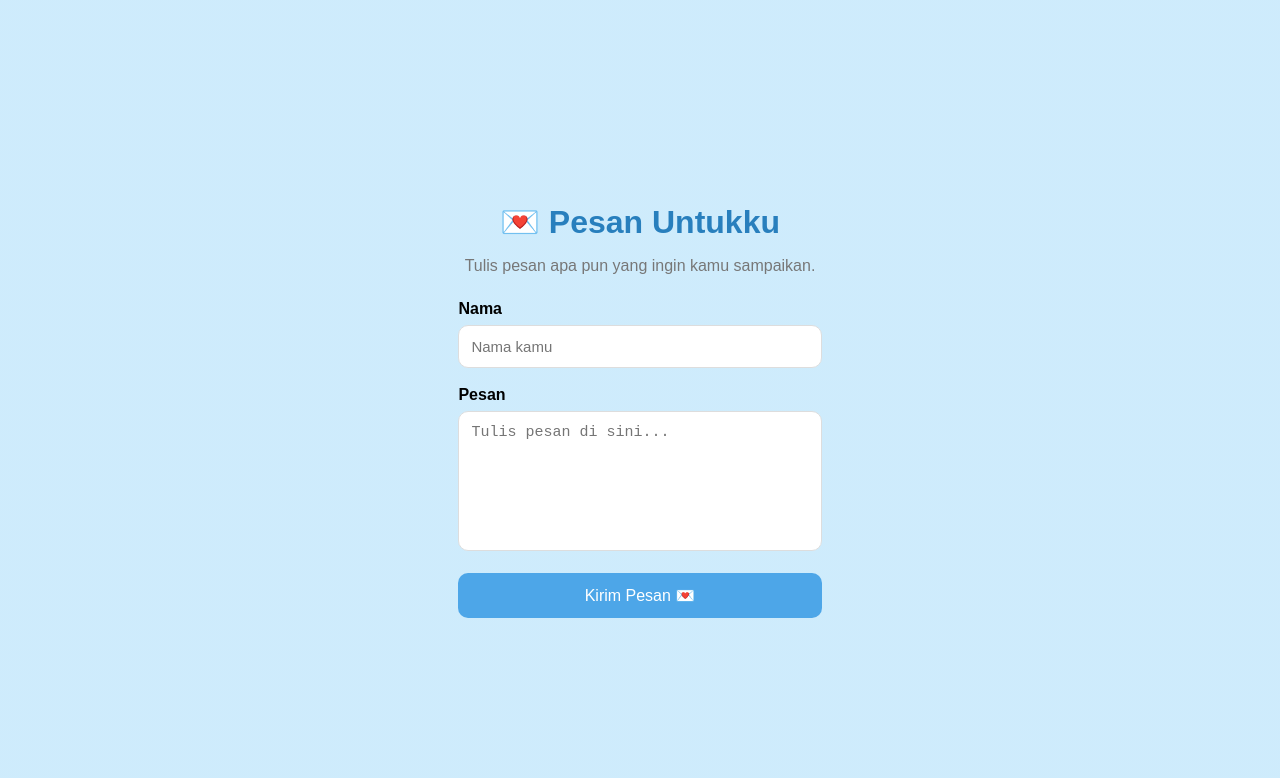
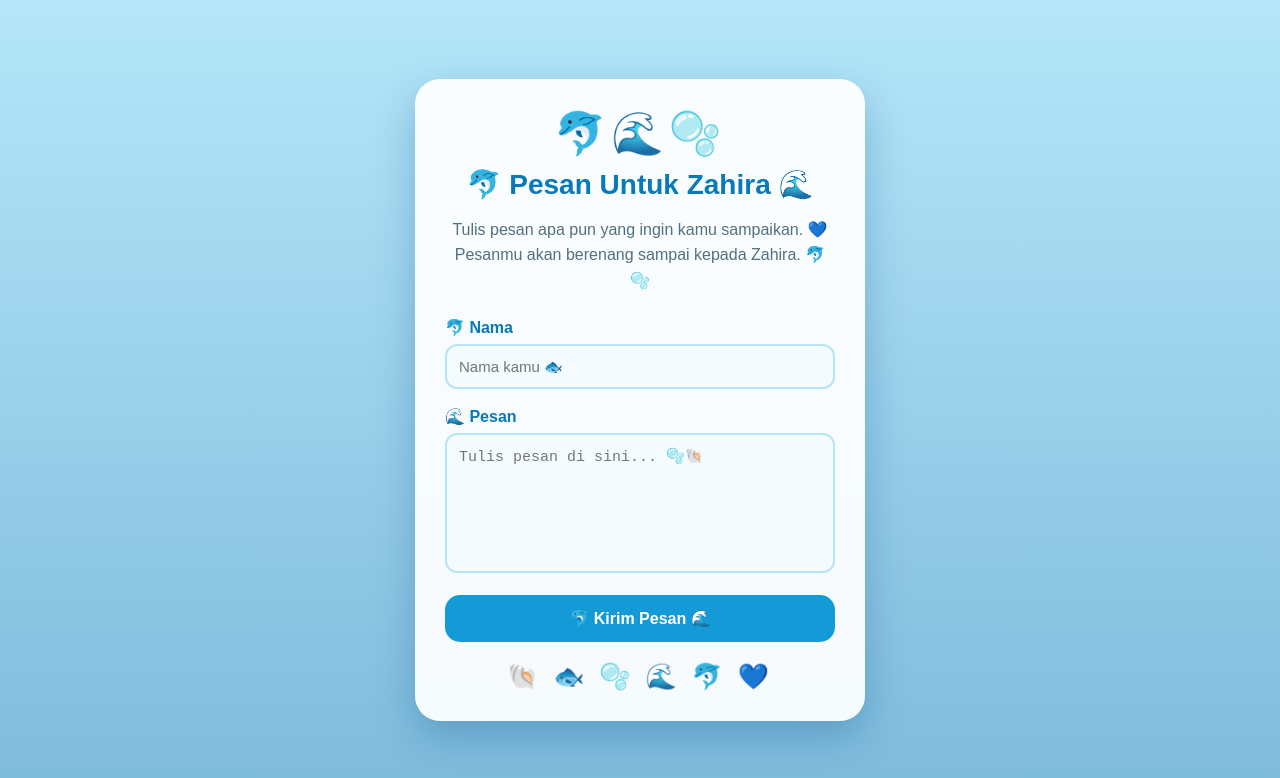
Before and after one commit to zahirashi/pesan-anonim, a plain HTML site: page index.html in a window 1280 px wide. Drawn offline with Linux system fonts and the light colour scheme.

Commit message:
Update title and styling for message page

```diff
--- a/index.html
+++ b/index.html
@@ -3,69 +3,105 @@
 <head>
   <meta charset="UTF-8">
   <meta name="viewport" content="width=device-width, initial-scale=1.0">
-  <title>Pesan Untukku 💌</title>
+
+  <title>Pesan Untuk Zahira 🐬🌊</title>
 
   <style>
+    * {
+      box-sizing: border-box;
+    }
+
     body {
       margin: 0;
       min-height: 100vh;
+
       display: flex;
       justify-content: center;
       align-items: center;
+
       font-family: Arial, sans-serif;
 
-  background: #dff3ff url("lumbalumba.jpg") center/cover fixed;
-}
-
-  background-size: cover;
-  background-position: center;
-  background-attachment: fixed;
-}
-
       background:
-    linear-gradient(rgba(210, 240, 255, 0.55), rgba(210, 240, 255, 0.55)),
+        linear-gradient(
+          rgba(120, 210, 245, 0.55),
+          rgba(20, 130, 190, 0.55)
+        ),
         url("lumbalumba.jpg");
 
       background-size: cover;
       background-position: center;
       background-attachment: fixed;
+
+      padding: 20px;
     }
 
     .container {
       width: 90%;
       max-width: 450px;
-      background: rgba(255, 255, 255, 0.92);
+
+      background: rgba(255, 255, 255, 0.93);
+
       padding: 30px;
-      border-radius: 20px;
-      box-shadow: 0 8px 25px rgba(0,0,0,0.1);
-      box-sizing: border-box;
+
+      border-radius: 25px;
+
+      box-shadow:
+        0 15px 40px rgba(0, 80, 140, 0.30);
+    }
+
+    .ocean {
+      text-align: center;
+      font-size: 42px;
+      margin-bottom: 10px;
+      letter-spacing: 5px;
     }
 
     h1 {
       text-align: center;
-      margin-bottom: 10px;
+      margin: 5px 0 10px;
+
+      color: #0879b9;
+      font-size: 28px;
     }
 
     p {
       text-align: center;
-      color: #777;
+      color: #527080;
+
       margin-bottom: 25px;
+
+      line-height: 1.6;
     }
 
     label {
       display: block;
+
       margin-bottom: 7px;
+
       font-weight: bold;
+      color: #0879b9;
     }
 
-    input, textarea {
+    input,
+    textarea {
       width: 100%;
-      box-sizing: border-box;
+
       padding: 12px;
+
       margin-bottom: 18px;
-      border: 1px solid #ddd;
-      border-radius: 10px;
+
+      border: 2px solid #b5e5f7;
+      border-radius: 12px;
+
       font-size: 15px;
+
+      background: #f5fcff;
+    }
+
+    input:focus,
+    textarea:focus {
+      outline: none;
+      border-color: #35aee0;
     }
 
     textarea {
@@ -75,13 +111,24 @@
 
     button {
       width: 100%;
-      padding: 13px;
+
+      padding: 14px;
+
       border: none;
-      border-radius: 10px;
-      background: #8b6cff;
+      border-radius: 15px;
+
+      background: #149bd7;
+
       color: white;
+
       font-size: 16px;
+      font-weight: bold;
+
       cursor: pointer;
+    }
+
+    button:hover {
+      background: #0879b9;
     }
 
     button:disabled {
@@ -91,26 +138,22 @@
 
     #status {
       text-align: center;
+
       margin-top: 15px;
-      color: #d94f70;
+
+      color: #0879b9;
+
       display: none;
     }
-    body {
-  background:
-    linear-gradient(rgba(180, 225, 250, 0.65), rgba(180, 225, 250, 0.65)),
-    url("lumbalumba.jpg");
 
-  background-size: cover;
-  background-position: center;
-  background-attachment: fixed;
-}
+    .bottom-ocean {
+      text-align: center;
 
-h1 {
-  color: #287fbd;
-}
+      margin-top: 20px;
 
-button {
-  background: #4da6e8;
+      font-size: 25px;
+
+      letter-spacing: 4px;
     }
   </style>
 </head>
@@ -119,9 +162,19 @@ button {
 
   <div class="container">
 
-    <h1>💌 Pesan Untukku</h1>
+    <div class="ocean">
+      🐬🌊🫧
+    </div>
 
-    <p>Tulis pesan apa pun yang ingin kamu sampaikan.</p>
+    <h1>
+      🐬 Pesan Untuk Zahira 🌊
+    </h1>
+
+    <p>
+      Tulis pesan apa pun yang ingin kamu sampaikan. 💙
+      <br>
+      Pesanmu akan berenang sampai kepada Zahira. 🐬🫧
+    </p>
 
     <form
       action="https://formspree.io/f/maeylnnr"
@@ -129,68 +182,105 @@ button {
       id="messageForm"
     >
 
-      <label>Nama</label>
+      <label>
+        🐬 Nama
+      </label>
+
       <input
         type="text"
         name="nama"
-        placeholder="Nama kamu"
+        placeholder="Nama kamu 🐟"
         required
       >
 
-      <label>Pesan</label>
+      <label>
+        🌊 Pesan
+      </label>
+
       <textarea
         name="pesan"
-        placeholder="Tulis pesan di sini..."
+        placeholder="Tulis pesan di sini... 🫧🐚"
         required
       ></textarea>
 
-      <button type="submit" id="submitButton">
-        Kirim Pesan 💌
+      <button
+        type="submit"
+        id="submitButton"
+      >
+        🐬 Kirim Pesan 🌊
       </button>
 
       <div id="status">
-        Sedang mengirim pesan... 💌
+        🫧 Sedang mengirim pesan... 🐬🌊
       </div>
 
     </form>
 
+    <div class="bottom-ocean">
+      🐚 🐟 🫧 🌊 🐬 💙
+    </div>
+
   </div>
 
   <script>
+
     const form = document.getElementById("messageForm");
+
     const button = document.getElementById("submitButton");
+
     const status = document.getElementById("status");
 
+
     form.addEventListener("submit", async function(event) {
+
       event.preventDefault();
 
       button.disabled = true;
-      button.textContent = "Mengirim... 💌";
+
+      button.textContent = "🐬 Mengirim... 🌊";
+
       status.style.display = "block";
 
+
       try {
+
         const response = await fetch(form.action, {
+
           method: "POST",
+
           body: new FormData(form),
+
           headers: {
             "Accept": "application/json"
           }
+
         });
 
+
         if (response.ok) {
+
           window.location.href = "thanks.html";
+
         } else {
+
           throw new Error("Gagal mengirim pesan");
+
         }
 
+
       } catch (error) {
+
         status.textContent =
-          "Yah, pesan gagal dikirim 😢 Coba lagi ya.";
+          "🌊 Pesan gagal dikirim 😢 Coba lagi ya, 🐬";
 
         button.disabled = false;
-        button.textContent = "Kirim Pesan 💌";
+
+        button.textContent = "🐬 Kirim Pesan 🌊";
+
       }
+
     });
+
   </script>
 
 </body>
```
Lines whose indentation alone changed are shown as unchanged.
